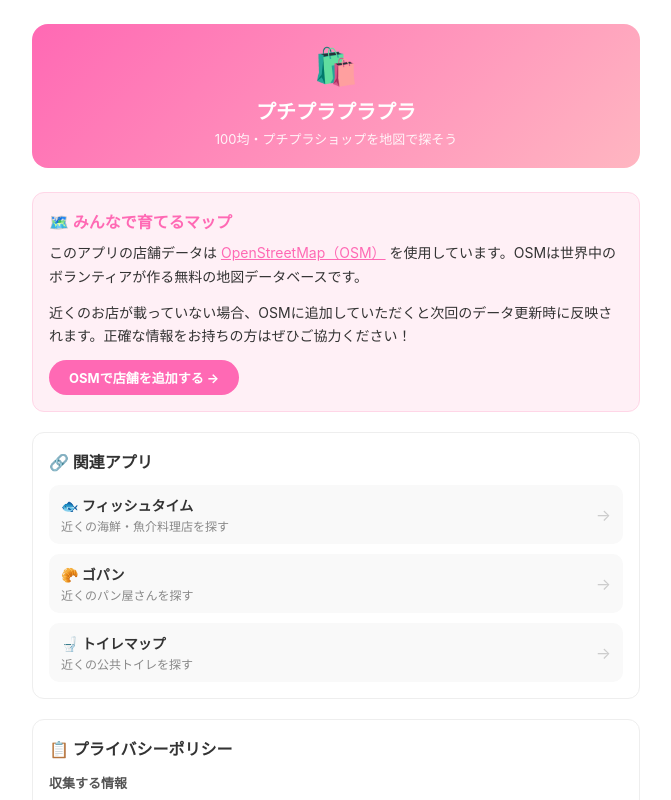
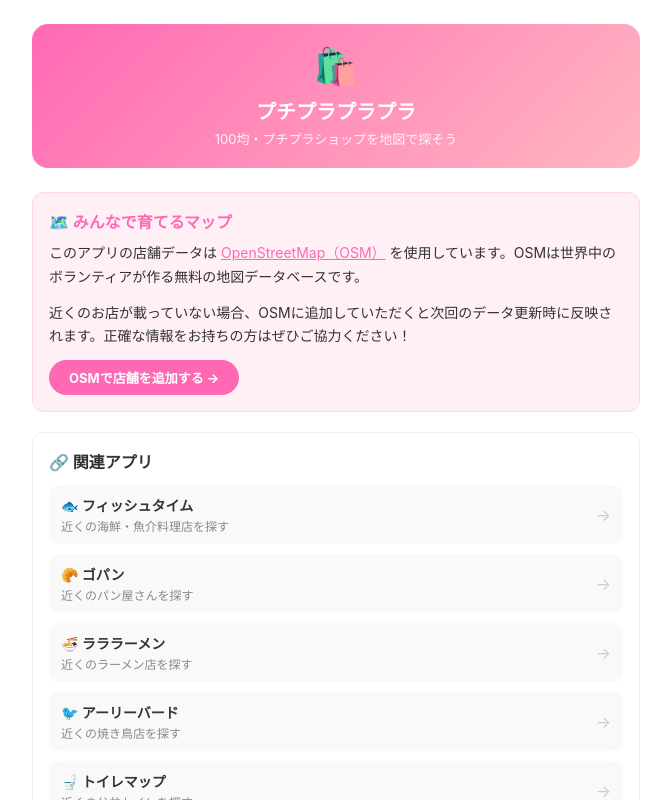
Before and after one commit to mods240/PuchiPla, a Next.js app: page /about in a window 1280 px wide. Shown: the whole page, without its empty margins (304-975 px from the left). Built offline with nearby package versions, Linux system fonts and the light colour scheme.

Commit message:
Update page.tsx

```diff
--- a/app/about/page.tsx
+++ b/app/about/page.tsx
@@ -32,8 +32,10 @@ export default function AboutPage() {
         <h2 style={{ fontSize: 16, fontWeight: 'bold', color: '#333', marginBottom: 12 }}>🔗 関連アプリ</h2>
         <div style={{ display: 'flex', flexDirection: 'column', gap: 10 }}>
           {[
-            { name: '🐟 フィッシュタイム', desc: '近くの海鮮・魚介料理店を探す', url: 'https://fishtime.vercel.app' },
+            { name: '🐟 フィッシュタイム', desc: '近くの海鮮・魚介料理店を探す', url: 'https://fishtime-eight.vercel.app' },
             { name: '🥐 ゴパン', desc: '近くのパン屋さんを探す', url: 'https://gopan.vercel.app' },
+            { name: '🍜 ラララーメン', desc: '近くのラーメン店を探す', url: 'https://lalaramen.vercel.app' },
+            { name: '🐦 アーリーバード', desc: '近くの焼き鳥店を探す', url: 'https://earlybird-yakitori.vercel.app' },
             { name: '🚽 トイレマップ', desc: '近くの公共トイレを探す', url: 'https://toilet-kakekomi.vercel.app' },
           ].map(app => (
             <a key={app.url} href={app.url} target="_blank" rel="noopener noreferrer"
```
